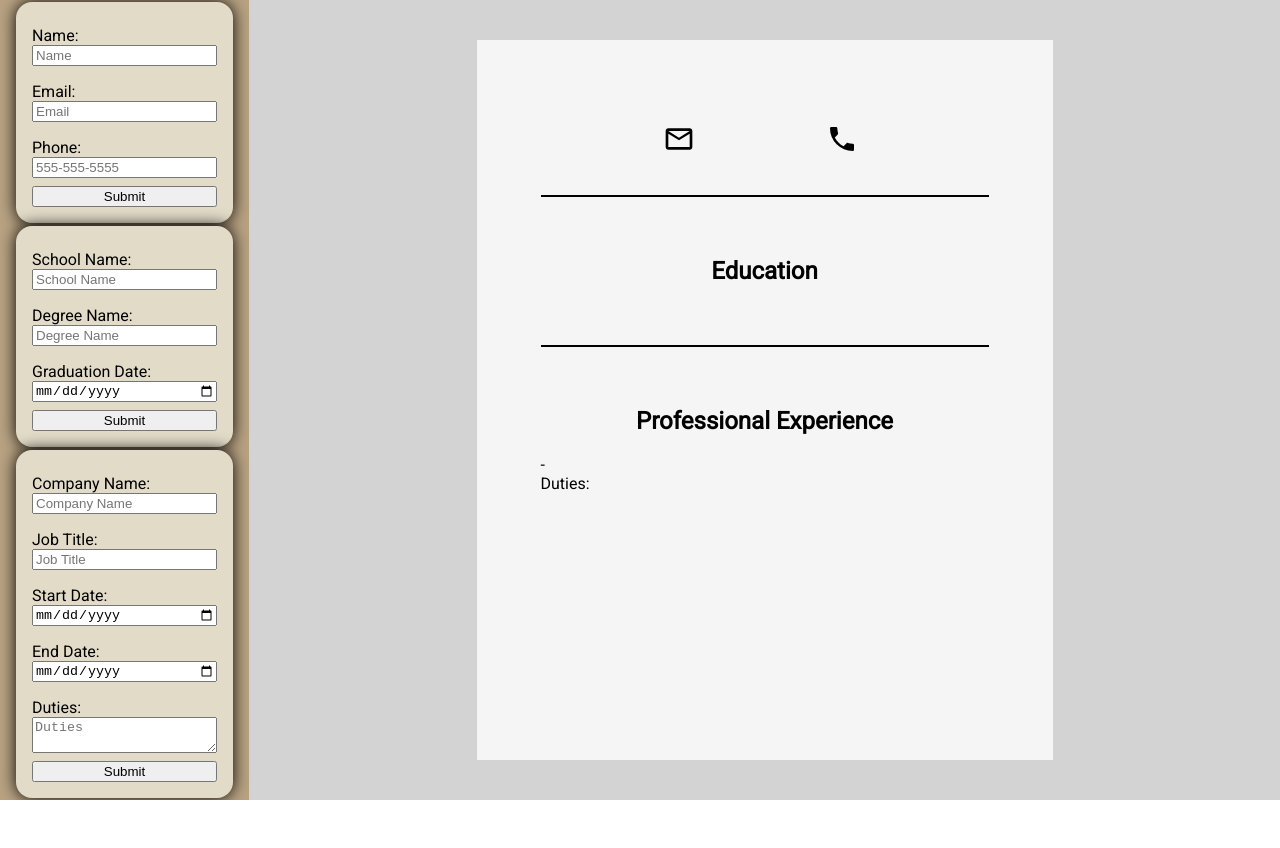
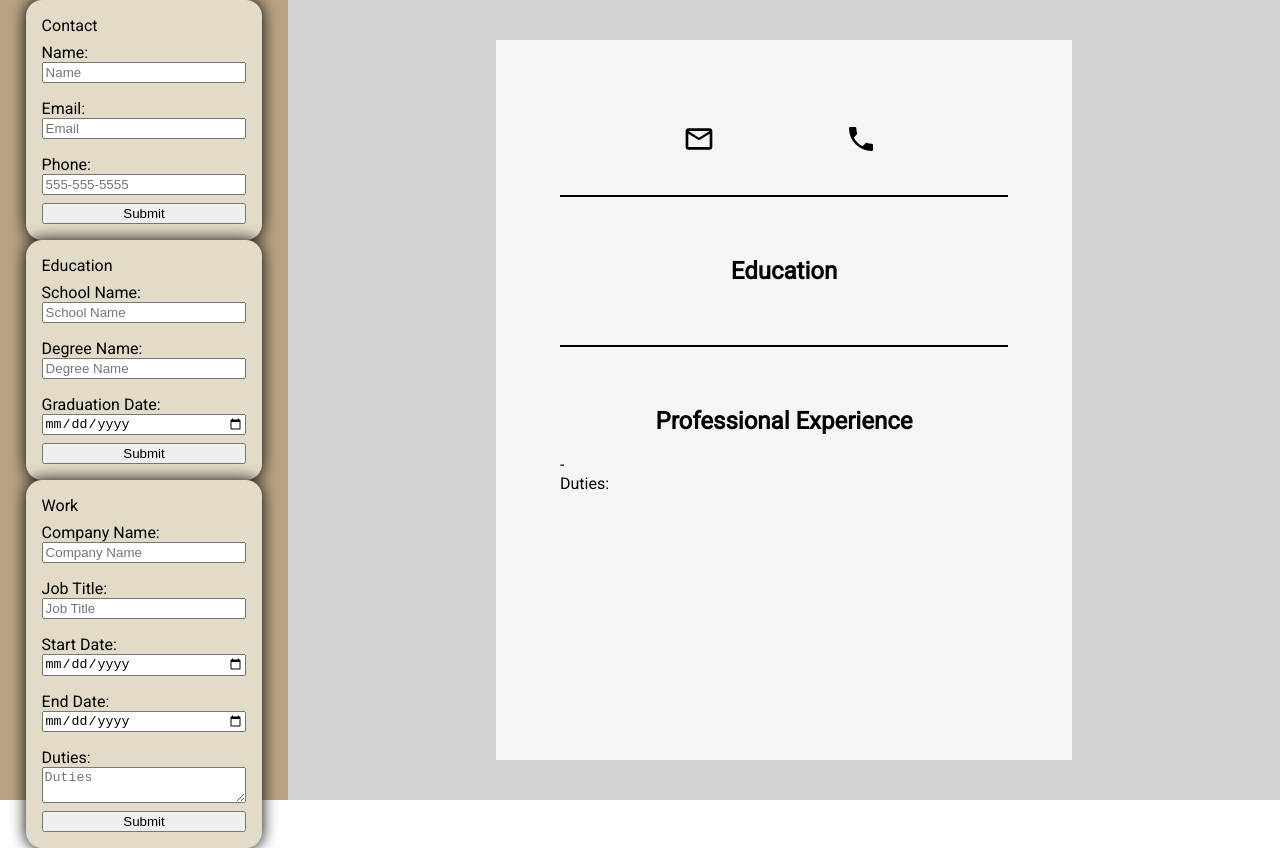
Before and after one commit to daltonoswald/cv-application, a React (Vite) app: page / in a window 1280 px wide. Before the commit the page ends 800 px from the top, so only its background shows below. Built offline with nearby package versions, Linux system fonts and the light colour scheme.

Commit message:
css on edit button to match form

```diff
--- a/src/components/Contact.jsx
+++ b/src/components/Contact.jsx
@@ -8,7 +8,9 @@ function Contact({ name, email, phone, updateName }) {
     if (isSubmitted) {
         return (
             <>
+                <div className="form-edit-container"> Contact
                     <button className="form-edit" onClick={editForm}>Edit Contact</button>
+                </div>
             </>
         )
     }
@@ -33,7 +35,7 @@ function Contact({ name, email, phone, updateName }) {
 
     return(
         <>
-        <form className="form" onSubmit={submitForm}>
+        <form className="form" onSubmit={submitForm}> Contact
                 <label>
                     Name: {' '}
                     <input
--- a/src/components/Education.jsx
+++ b/src/components/Education.jsx
@@ -6,9 +6,9 @@ function Education({ schoolName, degreeName, gradDate, updateName }) {
     const [isSubmitted, setIsSubmitted] = useState(false);
     if (isSubmitted) {
             return (
-            <>
-                <button className="form-edit" onClick={editForm}>Edit Education</button>
-            </>
+                <div className="form-edit-container"> Education
+                    <button className="form-edit" onClick={editForm}>Edit Education</button>
+                </div>
         )
     }
 
@@ -31,7 +31,7 @@ function Education({ schoolName, degreeName, gradDate, updateName }) {
 
     return (
         <>
-        <form className="form" onSubmit={submitForm}>
+        <form className="form" onSubmit={submitForm}> Education
                 <label>
                     School Name: {' '}
                     <input
--- a/src/components/Work.jsx
+++ b/src/components/Work.jsx
@@ -7,7 +7,9 @@ function Work({ company, title, duties, start, end, updateName }) {
     if (isSubmitted) {
             return (
             <>
-                <button className="form-edit" onClick={editForm}>Edit Work</button>
+                <div className="form-edit-container"> Work
+                    <button className="form-edit" onClick={editForm}>Edit Work</button>
+                </div>
             </>
         )
     }
@@ -31,7 +33,7 @@ function Work({ company, title, duties, start, end, updateName }) {
 
     return (
         <>
-        <form className="form" onSubmit={submitForm}>
+        <form className="form" onSubmit={submitForm}> Work
                 <label>
                     Company Name: {' '}
                     <input
--- a/src/styles.css
+++ b/src/styles.css
@@ -21,12 +21,13 @@ img {
 .form-container {
     display: flex;
     flex-direction: column;
-    align-items: flex-start;
+    align-items: center;
     justify-content: space-around;
     background-color: #b8a282;
     font-size: 16px;
     padding: 0 1rem;
-    height: 100vh
+    height: 100vh;
+    width: 20%;
 }
 
 .form-container > button {
--- a/src/styles/form-styles.css
+++ b/src/styles/form-styles.css
@@ -1,3 +1,8 @@
+body {
+    margin: 0;
+    font-family: Roboto;
+}
+
 .form {
     display: flex;
     flex-direction: column;
@@ -5,6 +10,7 @@
     background: #e2dbc8;
     border-radius: 1em;
     padding: 1em;
+    width: 80%;
     filter: drop-shadow(0 0 0.5rem black)
 }
 
@@ -14,4 +20,18 @@ label {
 
 .form-edit {
     margin: 0 auto;
+    margin-top: 1vh;
 }
+
+.form-edit-container {
+    margin: 0 auto;
+    padding: 1em;
+    background: #e2dbc8;
+    border-radius: 1em;
+    padding: 1em;
+    filter: drop-shadow(0 0 0.5rem black);
+    display: flex;
+    flex-direction: column;
+    align-items: center;
+    width: 80%;
+}
```
